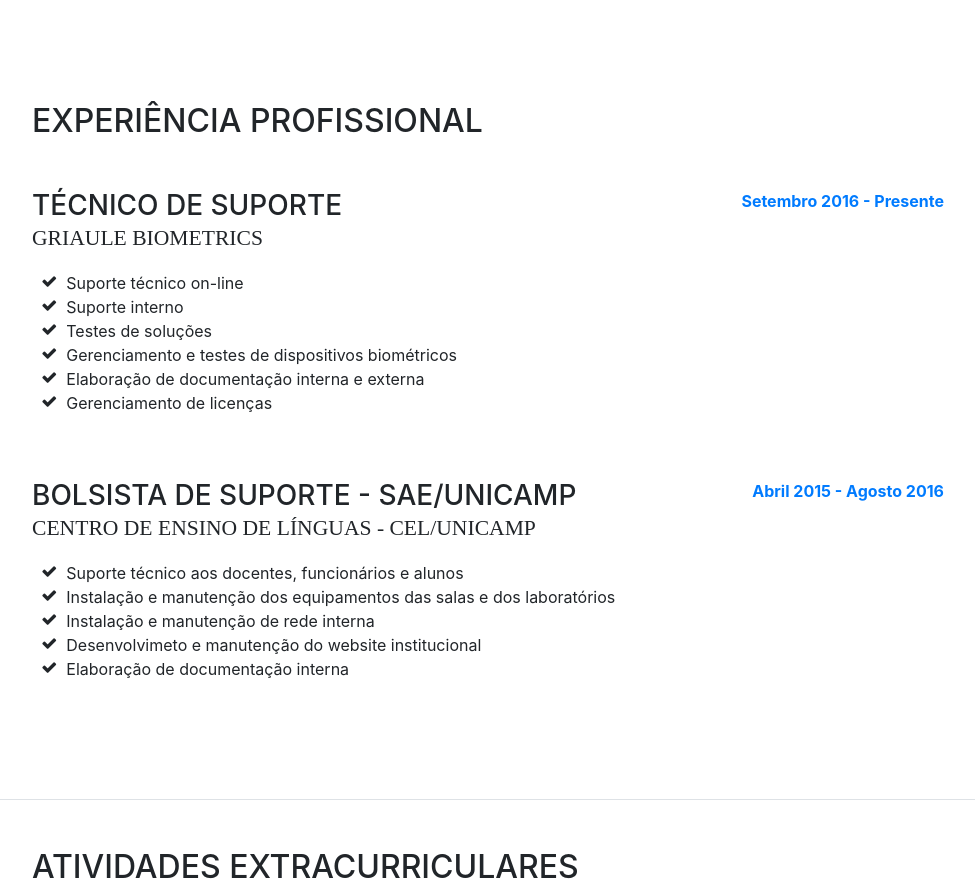
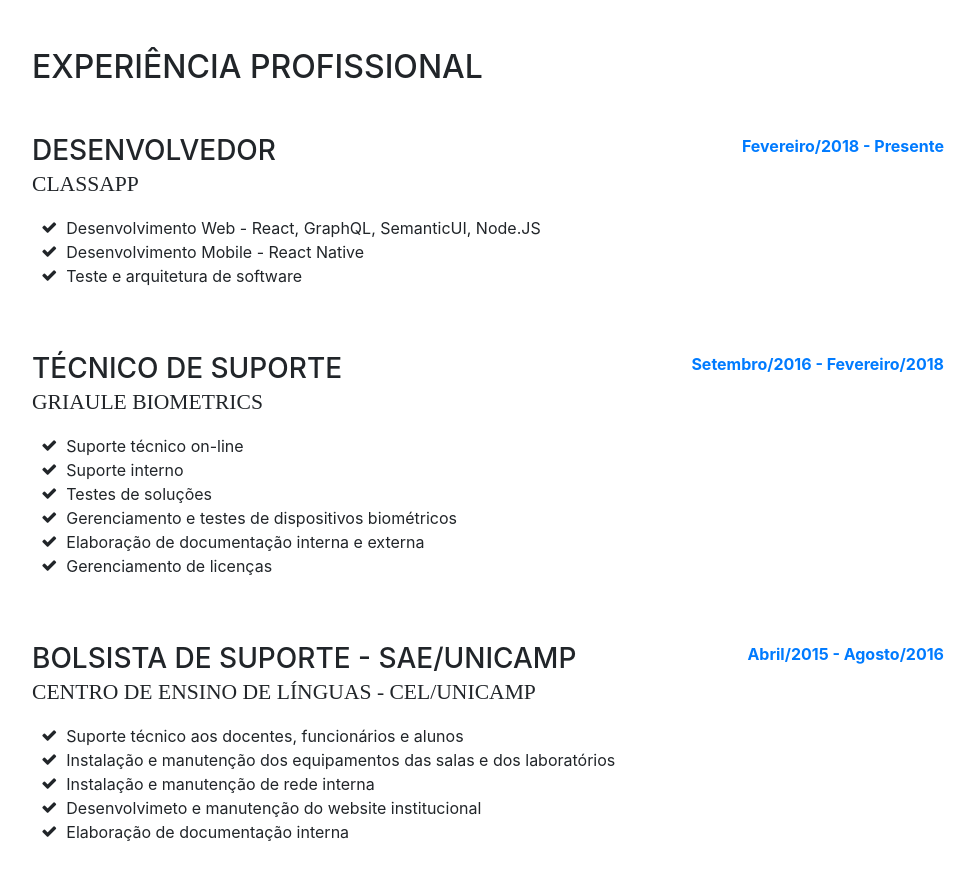
Before and after one commit to leohbatista/leohbatista.github.io, a website with bundled scripts: page index.html in a window 1280 px wide. Shown: the part 1600-2489 px from the top of the page, without its empty margins (288-1263 px from the left). Built offline with nearby package versions, Linux system fonts and the light colour scheme; a web font is replaced by a local one.

Commit message:
added classapp, changed photo

```diff
--- a/index.html
+++ b/index.html
@@ -152,6 +152,29 @@
 
             <div class="resume-item d-flex flex-column flex-md-row mb-5">
               <div class="resume-content mr-auto">
+                <h3 class="mb-0">Desenvolvedor</h3>
+                <div class="subheading mb-3">ClassApp</div>
+                <p>
+                  <ul class="fa-ul mb-0">
+                    <li>
+                      <i class="fa-li fa fa-check" aria-hidden="true"></i>Desenvolvimento Web - React, GraphQL, SemanticUI, Node.JS
+                    </li>
+                    <li>
+                      <i class="fa-li fa fa-check" aria-hidden="true"></i>Desenvolvimento Mobile - React Native
+                    </li>
+                    <li>
+                      <i class="fa-li fa fa-check" aria-hidden="true"></i>Teste e arquitetura de software
+                    </li>
+                  </ul>
+                </p>
+              </div>
+              <div class="resume-date text-md-right">
+                <span class="text-primary">Fevereiro/2018 - Presente</span>
+              </div>
+            </div>
+
+            <div class="resume-item d-flex flex-column flex-md-row mb-5">
+              <div class="resume-content mr-auto">
                 <h3 class="mb-0">Técnico de Suporte</h3>
                 <div class="subheading mb-3">Griaule Biometrics</div>
                 <p>
@@ -178,7 +201,7 @@
                 </p>
               </div>
               <div class="resume-date text-md-right">
-                <span class="text-primary">Setembro 2016 - Presente</span>
+                <span class="text-primary">Setembro/2016 - Fevereiro/2018</span>
               </div>
             </div>
 
@@ -207,7 +230,7 @@
                 </p>
               </div>
               <div class="resume-date text-md-right">
-                <span class="text-primary">Abril 2015 - Agosto 2016</span>
+                <span class="text-primary">Abril/2015 - Agosto/2016</span>
               </div>
             </div>
 
@@ -280,10 +303,13 @@
                   <i class="devicons devicons-sass" title="SASS"></i>
                 </li>
                 <li class="list-inline-item">
-                  <i class="devicons devicons-angular" title="Angular"></i>
+                  <i class="devicons devicons-react" title="React.js"></i>
                 </li>
                 <li class="list-inline-item">
                   <i class="devicons devicons-nodejs" title="Node.js"></i>
+                </li>
+                <li class="list-inline-item">
+                  <i class="devicons devicons-angular" title="Angular"></i>
                 </li>
                 <li class="list-inline-item">
                   <i class="devicons devicons-php" title="PHP"></i>
@@ -318,8 +344,9 @@
                 <li class="list-inline-item">
                   <i class="devicons devicons-npm" title="npm"></i>
                 </li>
-
-
+                <li class="list-inline-item">
+                  <i class="devicons devicons-github_badge" title="GitHub"></i>
+                </li>
               </ul>
             </div>
           </div>
```
Also changed, not shown: img/profile.jpg.
